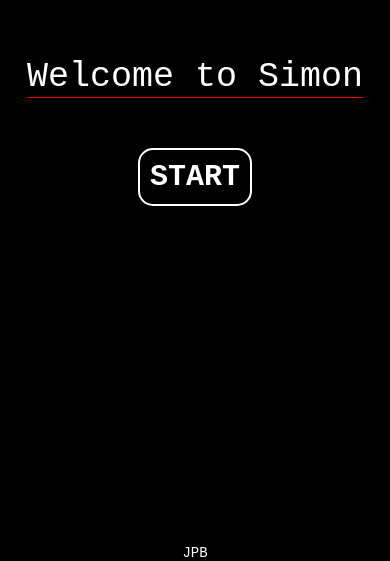
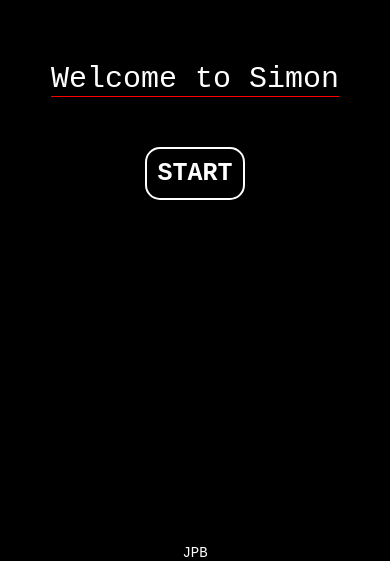
Before and after one commit to penalverbj/Simon, a React Native app: screen / in a window 390 px wide. Shown: the part 283-844 px from the top of the page. Built offline with nearby package versions, Linux system fonts and the light colour scheme.

Commit message:
Style changes

```diff
--- a/src/components/AnimationScreen.js
+++ b/src/components/AnimationScreen.js
@@ -48,9 +48,9 @@ export default class AnimationScreen extends React.Component {
         this.play();
       } else {
         this.i = 0;
-        setTimeout(() => {this.props.updateScreen();}, 550);
+        setTimeout(() => {this.props.updateScreen();}, 700);
       }
-    }, 550);
+    }, 1000);
   }
 
   static propTypes = {
--- a/src/components/WelcomeScreen.js
+++ b/src/components/WelcomeScreen.js
@@ -37,7 +37,7 @@ const styles = StyleSheet.create({
     backgroundColor: 'black',
   },
   startButton: {
-    fontSize: 30,
+    fontSize: 25,
     fontWeight: 'bold',
     borderWidth: 2,
     padding: 10,
@@ -47,7 +47,7 @@ const styles = StyleSheet.create({
     borderRadius: 15,
   },
   welcome: {
-    fontSize: 35,
+    fontSize: 30,
     marginBottom: 50,
     fontFamily: 'monospace',
     color: 'white',
```
